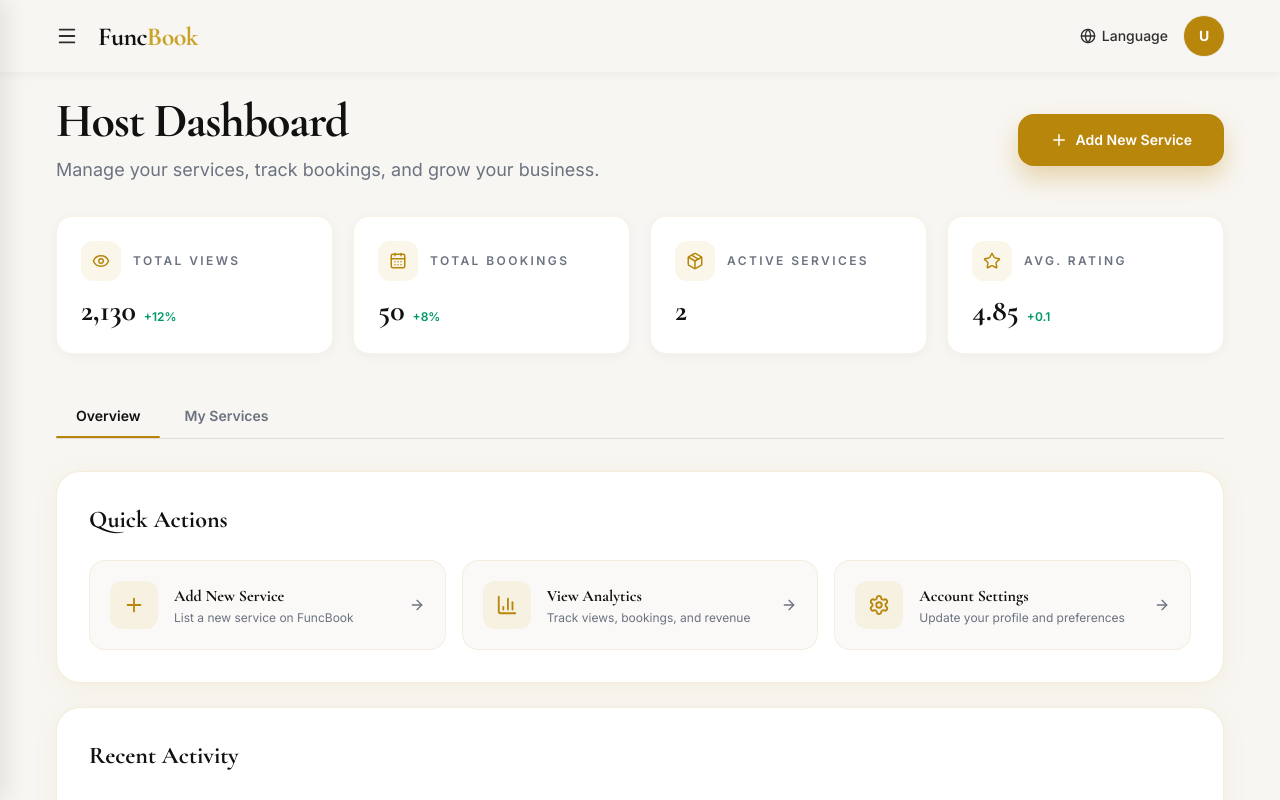
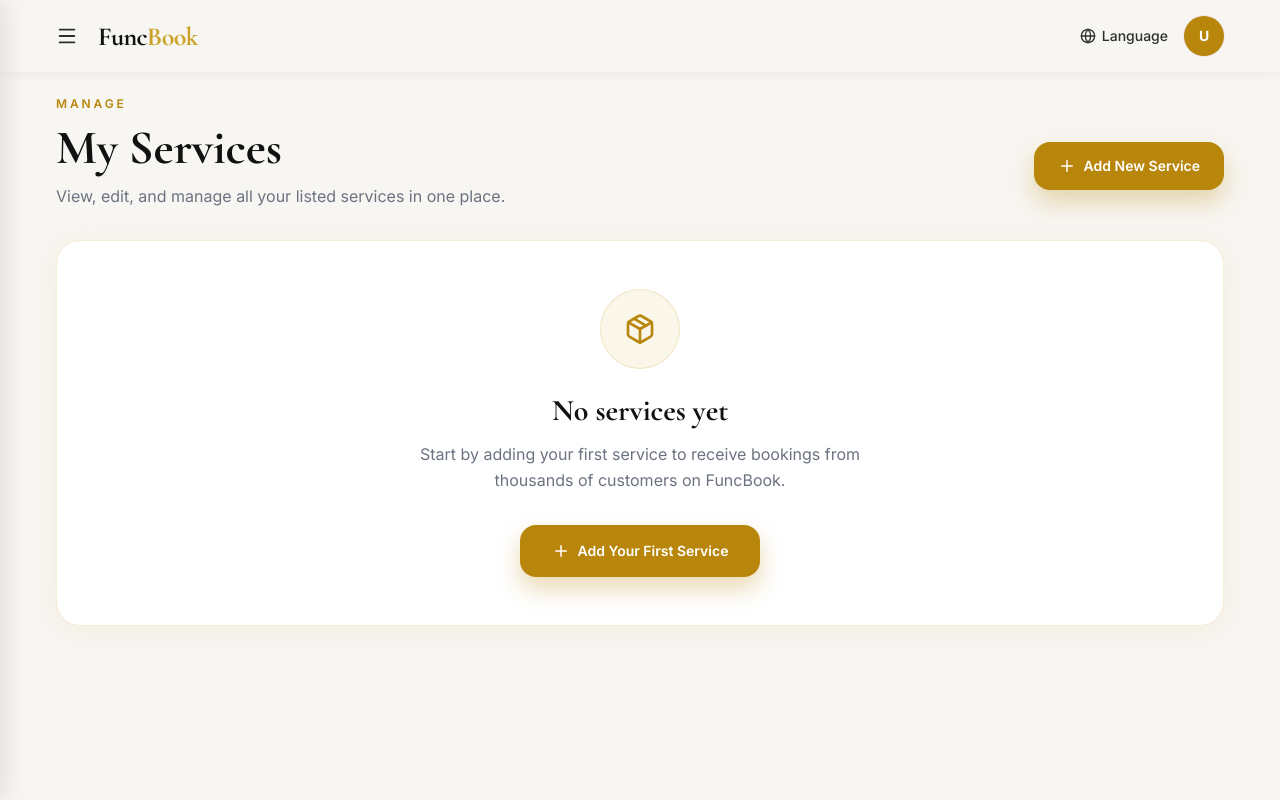
Before and after one commit to abiseck2421/FuncBook, a React (Vite) app in the folder frontend/: page /host/services in a window 1280 px wide. Built offline with nearby package versions, Linux system fonts and the light colour scheme; a web font is replaced by a local one.

Commit message:
style(ui): refine host dashboard layouts and apply global gold-themed scrollbar

```diff
--- a/frontend/src/App.tsx
+++ b/frontend/src/App.tsx
@@ -18,6 +18,7 @@ import HelpPage from './pages/CustomerPages/HelpPage'
 import BecomeHostPage from './pages/HostPages/BecomeHostPage'
 import AddServicePage from './pages/HostPages/AddServicePage'
 import HostDashboardPage from './pages/HostPages/HostDashboardPage'
+import HostServicesPage from './pages/HostPages/HostServicesPage'
 
 function App() {
   return (
@@ -39,7 +40,7 @@ function App() {
         <Route element={<CustomerLayout type="host" />}>
           <Route path="/host/dashboard" element={<HostDashboardPage />} />
           <Route path="/host/add-service" element={<AddServicePage />} />
-          <Route path="/host/services" element={<HostDashboardPage />} />
+          <Route path="/host/services" element={<HostServicesPage />} />
         </Route>
 
         <Route path="/customer" element={<CustomerLayout />}>
--- a/frontend/src/data/hostServices.ts
+++ b/frontend/src/data/hostServices.ts
@@ -21,6 +21,12 @@ export function mapCategoryId(hostCategoryId: string): string {
 export function saveHostService(service: Service): void {
   const existing = getHostServices()
   const updated = [...existing, service]
+  localStorage.setItem(STORAGE_KEY, JSON.stringify(updated))
+}
+
+export function deleteHostService(serviceId: string): void {
+  const existing = getHostServices()
+  const updated = existing.filter(s => s.id !== serviceId)
   localStorage.setItem(STORAGE_KEY, JSON.stringify(updated))
 }
 
--- a/frontend/src/index.css
+++ b/frontend/src/index.css
@@ -15,6 +15,7 @@
   --animate-fade-in: fade-in 0.7s ease-out forwards;
   --animate-slide-up: slide-up 0.7s ease-out forwards;
   --animate-fade-in-up: fade-in-up 0.8s ease-out forwards;
+  --animate-slide-in: slide-in 0.4s ease-out forwards;
   --animate-float: float 4s ease-in-out infinite;
 
   @keyframes fade-in {
@@ -29,6 +30,11 @@
 
   @keyframes fade-in-up {
     from { opacity: 0; transform: translateY(30px); }
+    to { opacity: 1; transform: translateY(0); }
+  }
+
+  @keyframes slide-in {
+    from { opacity: 0; transform: translateY(-8px); }
     to { opacity: 1; transform: translateY(0); }
   }
 
@@ -72,6 +78,33 @@ a, button, [role="button"] {
   cursor: pointer;
 }
 
+/* ── Global custom scrollbar ─────────────────────────────────────────────────── */
+
+* {
+  scrollbar-width: thin;
+  scrollbar-color: #B8860B #F8F6F2;
+}
+
+*::-webkit-scrollbar {
+  width: 8px;
+  height: 8px;
+}
+
+*::-webkit-scrollbar-track {
+  background: #F8F6F2;
+  border-radius: 999px;
+}
+
+*::-webkit-scrollbar-thumb {
+  background: #B8860B;
+  border-radius: 999px;
+  border: 2px solid #F8F6F2;
+}
+
+*::-webkit-scrollbar-thumb:hover {
+  background: #9A7209;
+}
+
 .scrollbar-hide::-webkit-scrollbar {
   display: none;
 }
```
